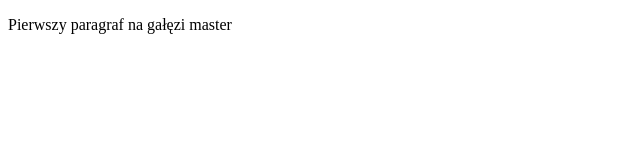
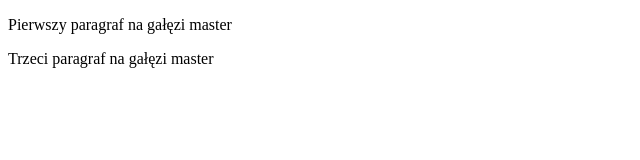
Before and after one commit to lukaszjankowsky/lukaszjankowsky.github.io, a plain HTML site: page index.html in a window 1280 px wide. Shown: the whole page, without its empty margins (0-640 px from the left). Drawn offline with Linux system fonts and the light colour scheme.

Commit message:
Dodano trzeci paragraf na gałęzi master

```diff
--- a/index.html
+++ b/index.html
@@ -8,5 +8,6 @@
 </head>
 <body>
     <p>Pierwszy paragraf na gałęzi master</p>
+    <p>Trzeci paragraf na gałęzi master</p>
 </body>
 </html>
```
